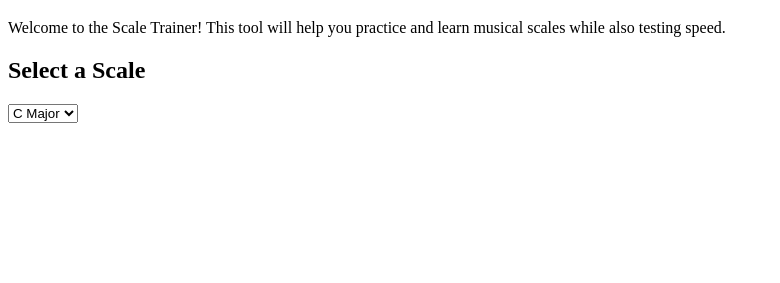
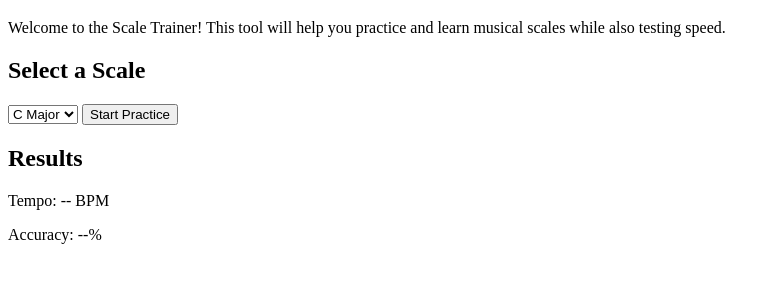
Before and after one commit to emilylin0808/scale-trainer, a plain HTML site: page index.html in a window 1280 px wide. Shown: the part 61-344 px from the top of the page, without its empty margins (0-780 px from the left). Drawn offline with Linux system fonts and the light colour scheme.

Commit message:
removed the break in between options and button for a better interface

```diff
--- a/index.html
+++ b/index.html
@@ -22,5 +22,13 @@
         <option value="B Major">B Major</option>
     </select>
 
+    <button id="startButton">Start Practice</button>
+
+    <div id="scaleDisplay"></div>
+
+    <h2>Results</h2>
+    <p id="results">Tempo: -- BPM</p>
+    <p id="accuracy">Accuracy: --%</p>
+
 </body>
 </html>
```
